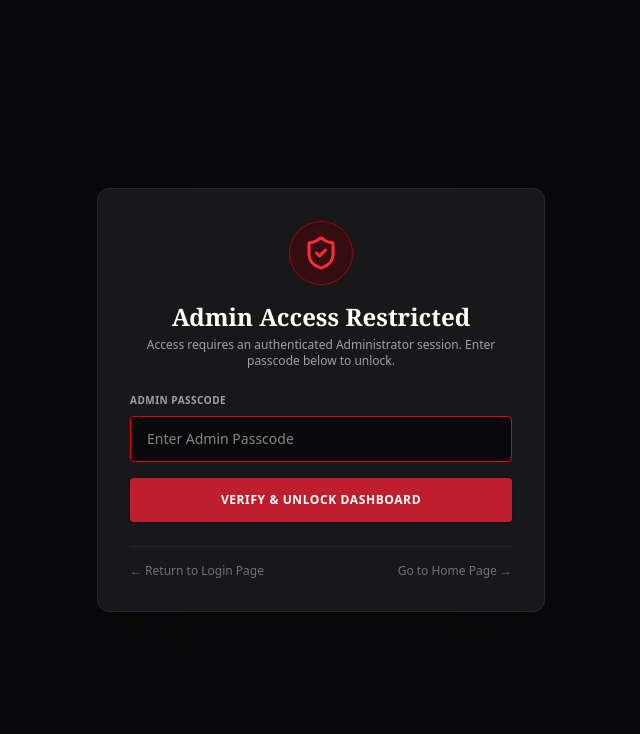
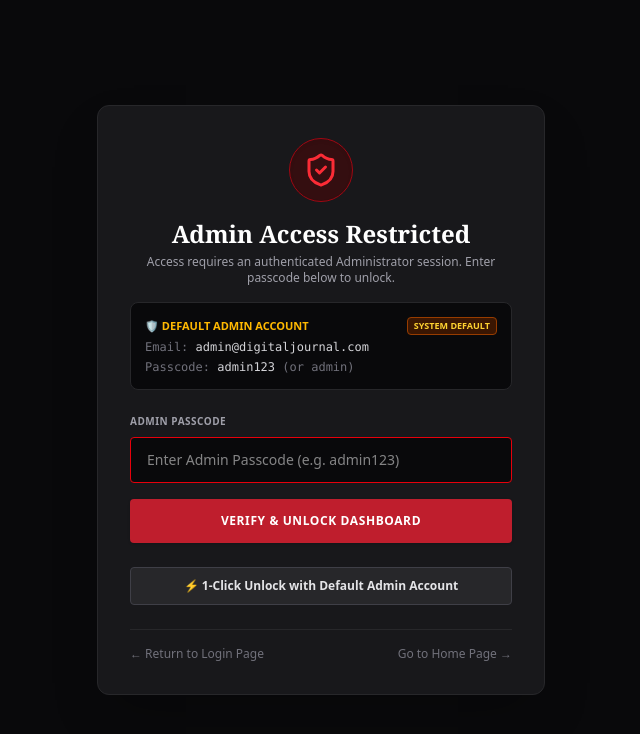
Before and after one commit to RushdhiMR/Digital-Journal-Frontend, a Next.js app in the folder digital-journal-clone/: page /admin in a window 1280 px wide. Shown: the top 734 px of the page, without its empty margins (319-959 px from the left). Built offline with nearby package versions, Linux system fonts and the light colour scheme.

Commit message:
Add explicit Default Admin Account credentials box and 1-click unlock button on admin page

```diff
--- a/digital-journal-clone/app/admin/page.tsx
+++ b/digital-journal-clone/app/admin/page.tsx
@@ -674,9 +674,21 @@ export default function AdminDashboardPage() {
           </div>
 
           <h2 className="text-2xl font-bold font-serif mb-1 text-white">Admin Access Restricted</h2>
-          <p className="text-xs text-zinc-400 mb-6">
+          <p className="text-xs text-zinc-400 mb-4">
             Access requires an authenticated Administrator session. Enter passcode below to unlock.
           </p>
+
+          {/* DEFAULT ADMIN ACCOUNT CREDS INFO BOX */}
+          <div className="mb-6 p-3.5 bg-zinc-950 border border-zinc-800 rounded-lg text-left text-xs space-y-1 font-mono">
+            <div className="flex items-center justify-between text-amber-400 font-bold text-[11px] font-sans uppercase mb-1">
+              <span>🛡️ DEFAULT ADMIN ACCOUNT</span>
+              <span className="bg-amber-950/80 text-amber-300 text-[9px] px-1.5 py-0.5 rounded border border-amber-800">
+                SYSTEM DEFAULT
+              </span>
+            </div>
+            <p className="text-zinc-300"><span className="text-zinc-500">Email:</span> admin@digitaljournal.com</p>
+            <p className="text-zinc-300"><span className="text-zinc-500">Passcode:</span> admin123 <span className="text-zinc-500">(or admin)</span></p>
+          </div>
 
           {lockError && (
             <div className="mb-4 bg-red-950/80 border border-red-800 text-red-300 text-xs font-bold p-3 rounded text-center">
@@ -692,7 +704,7 @@ export default function AdminDashboardPage() {
               <input
                 type="password"
                 required
-                placeholder="Enter Admin Passcode"
+                placeholder="Enter Admin Passcode (e.g. admin123)"
                 value={lockPasscode}
                 onChange={(e) => setLockPasscode(e.target.value)}
                 className="w-full px-4 py-3 bg-zinc-950 border border-zinc-800 rounded text-sm text-white focus:outline-none focus:border-red-600 transition-colors"
@@ -705,6 +717,26 @@ export default function AdminDashboardPage() {
               className="w-full bg-[#BF1E2D] hover:bg-red-800 text-white font-bold text-xs py-3.5 rounded transition-all uppercase tracking-wider cursor-pointer shadow"
             >
               VERIFY & UNLOCK DASHBOARD
+            </button>
+
+            <button
+              type="button"
+              onClick={() => {
+                setLockPasscode("admin123");
+                const adminAcc = {
+                  name: "System Admin",
+                  email: "admin@digitaljournal.com",
+                  role: "Admin"
+                };
+                localStorage.setItem("dj_user", JSON.stringify(adminAcc));
+                localStorage.setItem("dj_admin_user", JSON.stringify(adminAcc));
+                setAdminUser(adminAcc);
+                setIsAuthenticated(true);
+                fetchDashboardData();
+              }}
+              className="w-full bg-zinc-800 hover:bg-zinc-700 text-zinc-200 text-xs font-bold py-2.5 rounded transition-all cursor-pointer border border-zinc-700 mt-2 flex items-center justify-center gap-2"
+            >
+              ⚡ 1-Click Unlock with Default Admin Account
             </button>
           </form>
 
@@ -741,7 +773,7 @@ export default function AdminDashboardPage() {
             <span className="h-5 w-[1px] bg-zinc-700 hidden sm:block"></span>
             <div className="hidden sm:flex items-center gap-1.5 bg-[#BF1E2D] text-white text-[10px] font-bold px-2.5 py-0.5 rounded uppercase tracking-wider">
               <ShieldCheck className="w-3 h-3" />
-              ADMIN CONTROL CENTER
+              DEFAULT ADMIN CONTROL CENTER
             </div>
           </div>
 
```
